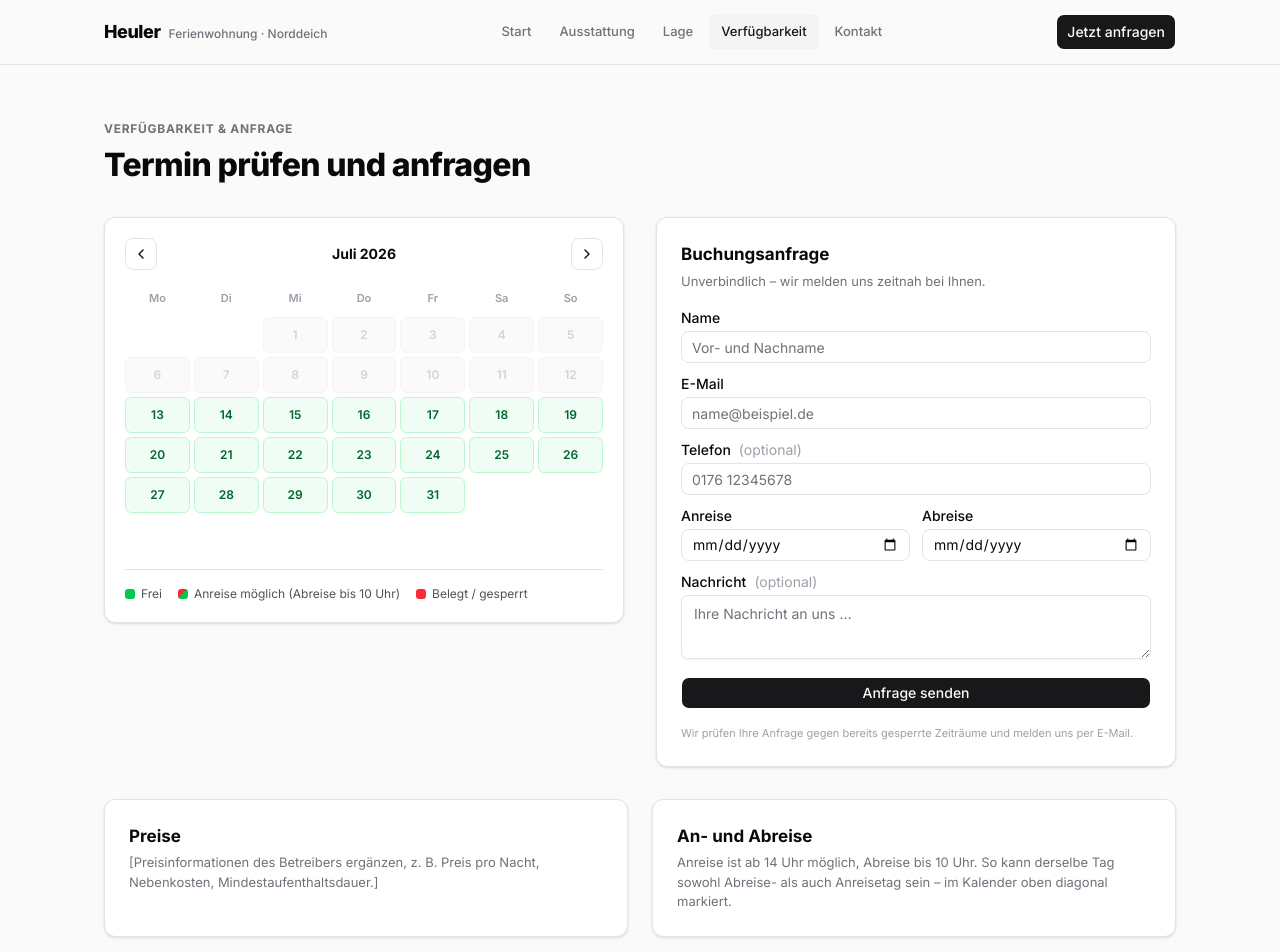
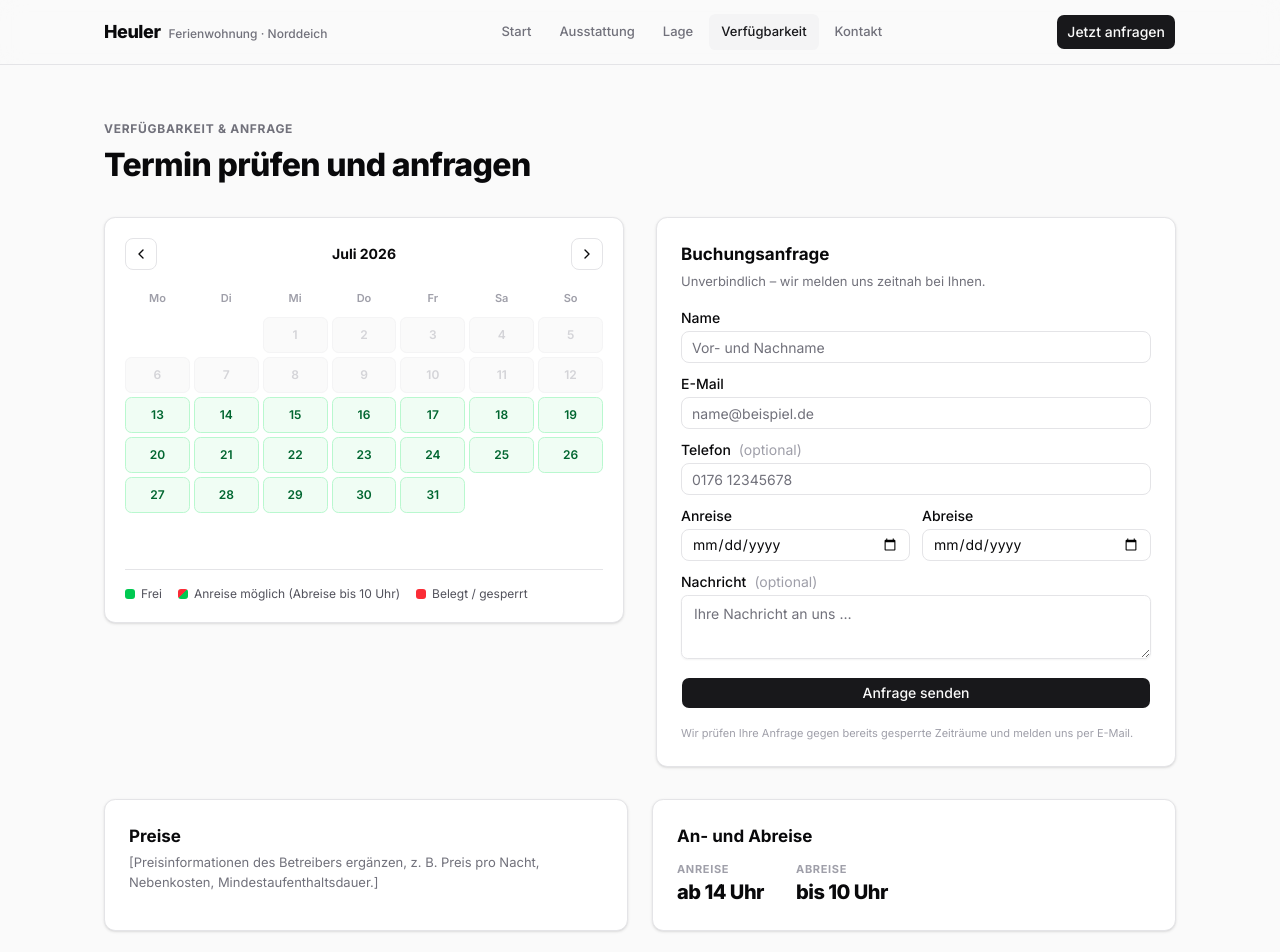
Before and after one commit to ArneBuetergerds/heuler-norddeich, a Next.js app: page /verfuegbarkeit in a window 1280 px wide. Shown: the top 952 px of the page. Built offline with nearby package versions, Linux system fonts and the light colour scheme; no server answers; the database is empty.

Commit message:
style(site): emphasize check-in/check-out times, drop the filler sentence
Replaces the vague explanatory sentence with two labeled, bold time
values (Anreise ab 14 Uhr / Abreise bis 10 Uhr) so the actual times
are the visual focus instead of buried in a paragraph.

```diff
--- a/src/app/(site)/verfuegbarkeit/page.tsx
+++ b/src/app/(site)/verfuegbarkeit/page.tsx
@@ -46,12 +46,21 @@ export default async function VerfuegbarkeitPage() {
         </div>
 
         <div className="rounded-xl border bg-card p-6 shadow-sm">
-          <h2 className="mb-1 text-[17px] font-bold">An- und Abreise</h2>
-          <p className="text-[13px] text-zinc-500">
-            Anreise ist ab 14 Uhr möglich, Abreise bis 10 Uhr. So kann
-            derselbe Tag sowohl Abreise- als auch Anreisetag sein – im
-            Kalender oben diagonal markiert.
-          </p>
+          <h2 className="mb-3 text-[17px] font-bold">An- und Abreise</h2>
+          <div className="flex gap-8">
+            <div>
+              <p className="text-[11px] font-bold tracking-[0.06em] text-zinc-400 uppercase">
+                Anreise
+              </p>
+              <p className="text-xl font-extrabold tracking-tight">ab 14 Uhr</p>
+            </div>
+            <div>
+              <p className="text-[11px] font-bold tracking-[0.06em] text-zinc-400 uppercase">
+                Abreise
+              </p>
+              <p className="text-xl font-extrabold tracking-tight">bis 10 Uhr</p>
+            </div>
+          </div>
         </div>
       </div>
     </section>
```
